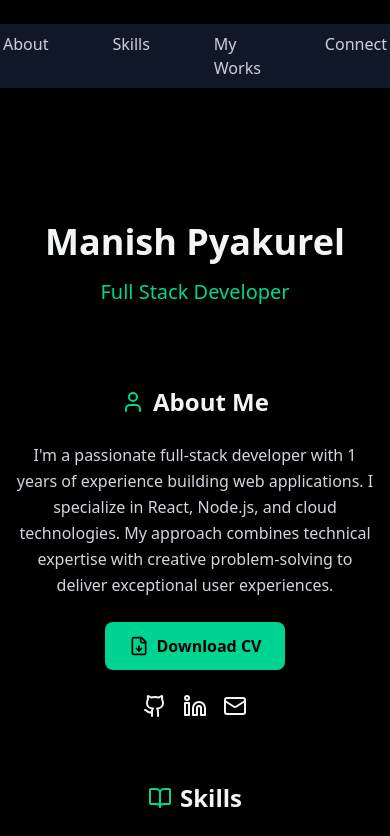
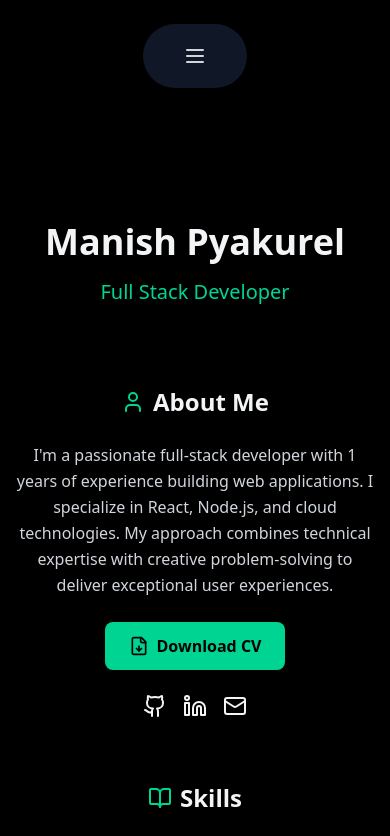
Before and after one commit to manish689/MyPortfolio, a React (Vite) app: page / in a window 390 px wide. Shown: the top 836 px of the page. Built offline with nearby package versions, Linux system fonts and the light colour scheme.

Commit message:
navbar mobile responsive

```diff
--- a/src/Components/Navbar.jsx
+++ b/src/Components/Navbar.jsx
@@ -1,8 +1,10 @@
 import React, { useState, useEffect } from 'react';
+import { Menu, X } from "lucide-react";
 
 const NavBar = () => {
   const [isVisible, setIsVisible] = useState(true);
   const [lastScrollY, setLastScrollY] = useState(0);
+  const [isMenuOpen, setIsMenuOpen] = useState(false);
 
   const navItems = [
     { name: 'About', href: '#about' },
@@ -17,6 +19,7 @@ const NavBar = () => {
 
       if (currentScrollY > lastScrollY) {
         setIsVisible(false);
+        setIsMenuOpen(false);
       } else {
         setIsVisible(true);
       }
@@ -32,24 +35,79 @@ const NavBar = () => {
     };
   }, [lastScrollY]);
 
+
+  const handleMenuClick = () => {
+    setIsMenuOpen(!isMenuOpen);
+  };
+
+  const handleNavClick = () => {
+    setIsMenuOpen(false);
+  };
+
   return (
+    <>
     <nav className={`fixed top-6 left-1/2 -translate-x-1/2 bg-gray-900 backdrop-blur-sm z-50 rounded-full px-8 transition-transform duration-300 ${
       isVisible ? 'translate-y-0' : '-translate-y-32'
     }`}>
       <div className="flex items-center justify-center h-16">
-        <div className="flex space-x-8">
+        {/* Mobile menu button */}
+        <button
+            onClick={handleMenuClick}
+            className="md:hidden p-2 text-gray-300 hover:text-emerald-400 transition-colors"
+            aria-label="Toggle menu"
+          >
+            {isMenuOpen ? (
+              <X className="h-6 w-6" />
+            ) : (
+              <Menu className="h-6 w-6" />
+            )}
+          </button>
+
+        {/* Desktop menu */}
+        <div className="hidden md:flex md:space-x-8">
           {navItems.map((item) => (
             <a
               key={item.name}
               href={item.href}
               className="text-gray-300 hover:text-emerald-400 px-4 py-2 rounded-full text-base font-medium transition-colors duration-200"
+              onClick={handleNavClick}
             >
               {item.name}
             </a>
           ))}
         </div>
       </div>
+
+       {/* Mobile menu dropdown */}
+       <div
+          className={`absolute top-full left-0 right-0 mt-2 bg-black/90 backdrop-blur-sm rounded-2xl overflow-hidden transition-all duration-300 md:hidden ${
+            isMenuOpen ? 'max-h-64 opacity-100' : 'max-h-0 opacity-0'
+          }`}
+        >
+          <div className="px-4 py-2 space-y-1">
+            {navItems.map((item) => (
+              <a
+                key={item.name}
+                href={item.href}
+                className="block text-gray-300 hover:text-emerald-400 px-4 py-2 rounded-full text-base font-medium transition-colors duration-200"
+                onClick={handleNavClick}
+              >
+                {item.name}
+              </a>
+            ))}
+          </div>
+        </div>
     </nav>
+
+    {/* Overlay for mobile menu */}
+    {isMenuOpen && (
+      <div
+        className="fixed inset-0 bg-black/20 backdrop-blur-sm z-40 md:hidden"
+        onClick={handleNavClick}
+        aria-hidden="true"
+      />
+    )}
+  </>
   );
 };
 
```
